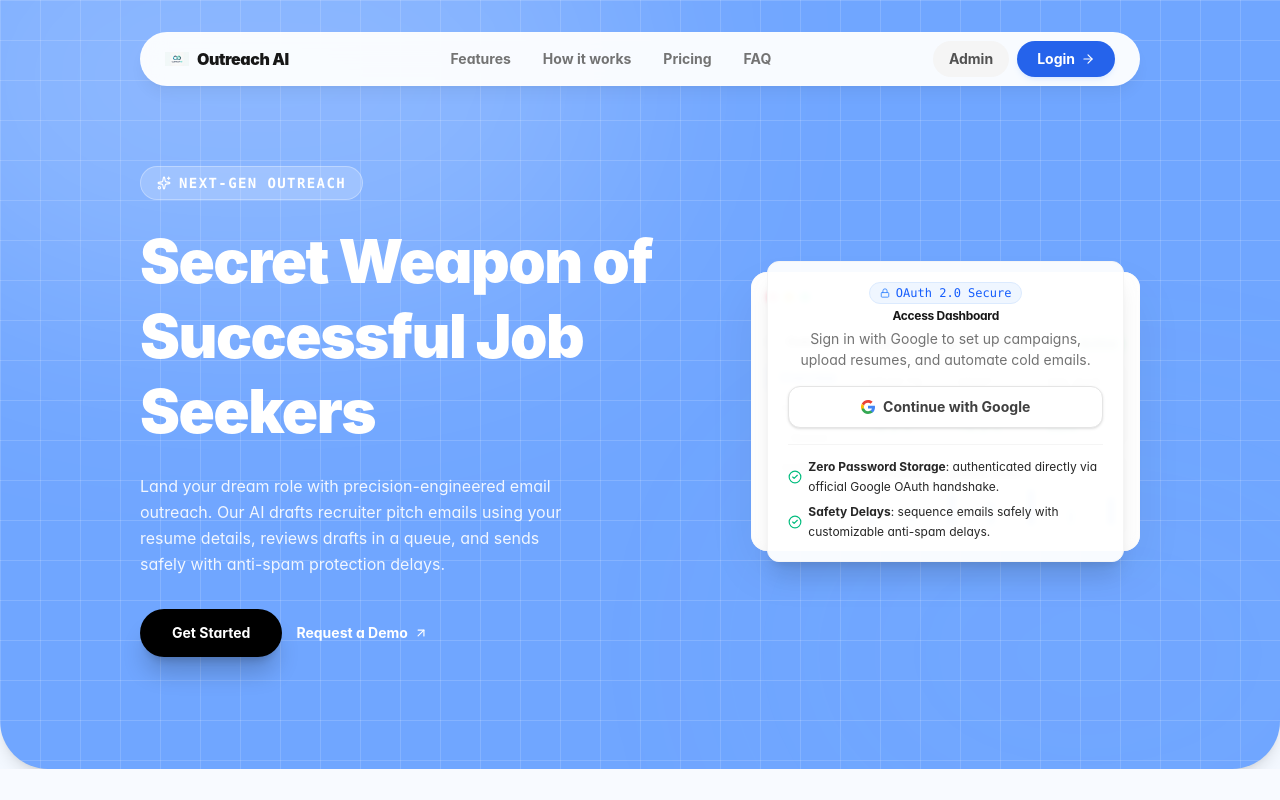
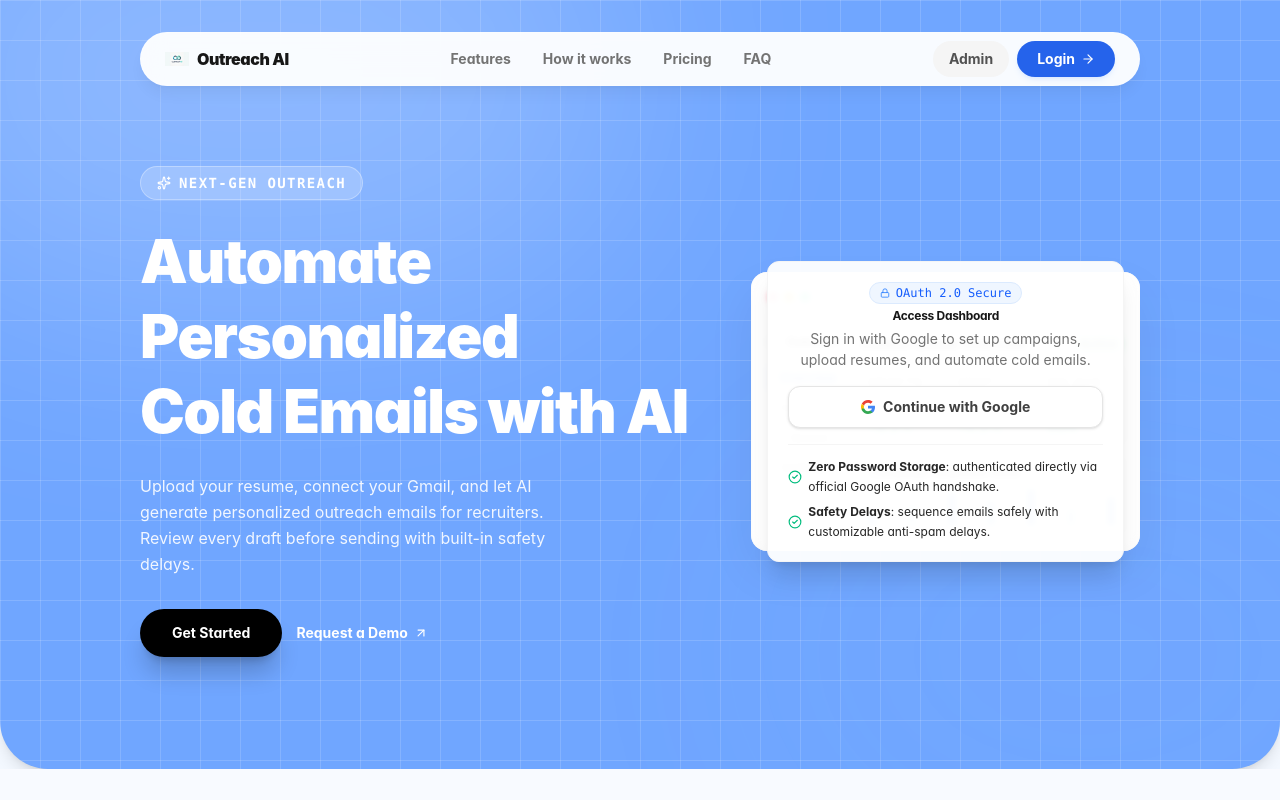
Before and after one commit to Aditya07024/Outreach-AI, a React (Vite) app in the folder frontend/: page / in a window 1280 px wide. Shown: the top 800 px of the page. Built offline with nearby package versions, Linux system fonts and the light colour scheme.

Commit message:
update hero title and description copy

```diff
--- a/frontend/src/pages/LandingPage.tsx
+++ b/frontend/src/pages/LandingPage.tsx
@@ -294,11 +294,11 @@
                 </div>
 
                 <h1 className="text-4xl md:text-5xl lg:text-6xl font-black leading-tight tracking-tight text-white animate-fade-in-up animation-delay-100">
-                  Secret Weapon of <br/>Successful Job Seekers
+                  Automate Personalized <br/>Cold Emails with AI
                 </h1>
 
                 <p className="text-sm md:text-base text-white/90 max-w-md leading-relaxed animate-fade-in-up animation-delay-200">
-                  Land your dream role with precision-engineered email outreach. Our AI drafts recruiter pitch emails using your resume details, reviews drafts in a queue, and sends safely with anti-spam protection delays.
+                  Upload your resume, connect your Gmail, and let AI generate personalized outreach emails for recruiters. Review every draft before sending with built-in safety delays.
                 </p>
 
                 <div className="flex flex-wrap gap-3.5 items-center pt-2 animate-fade-in-up animation-delay-300">
```
